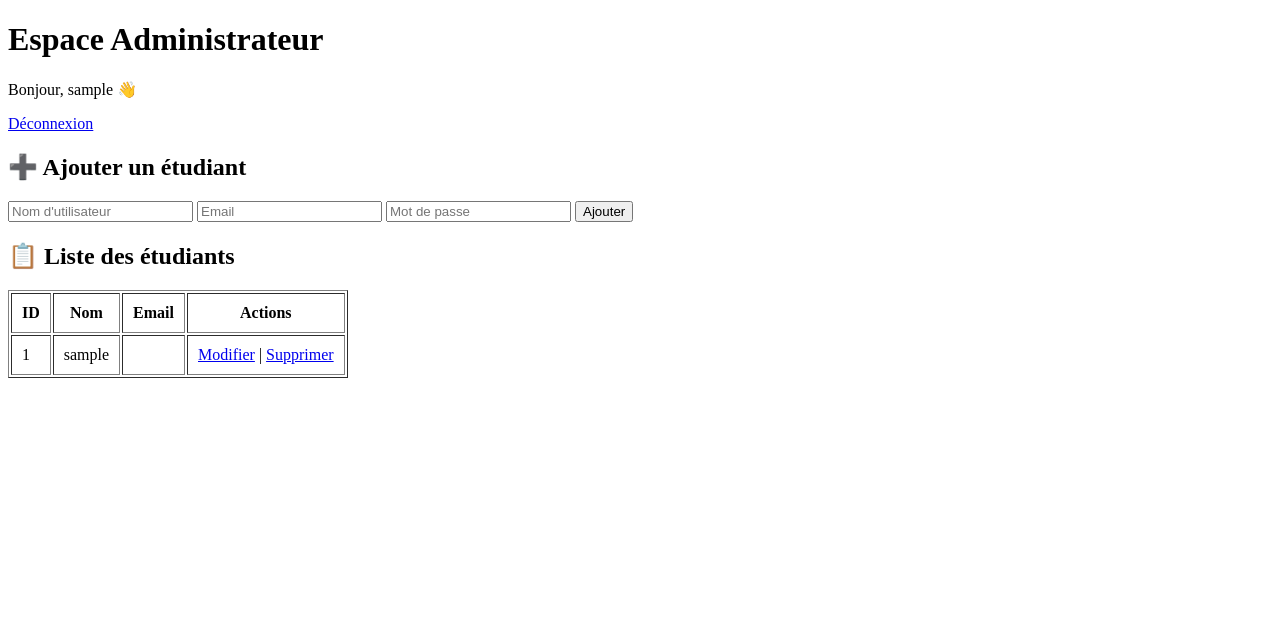
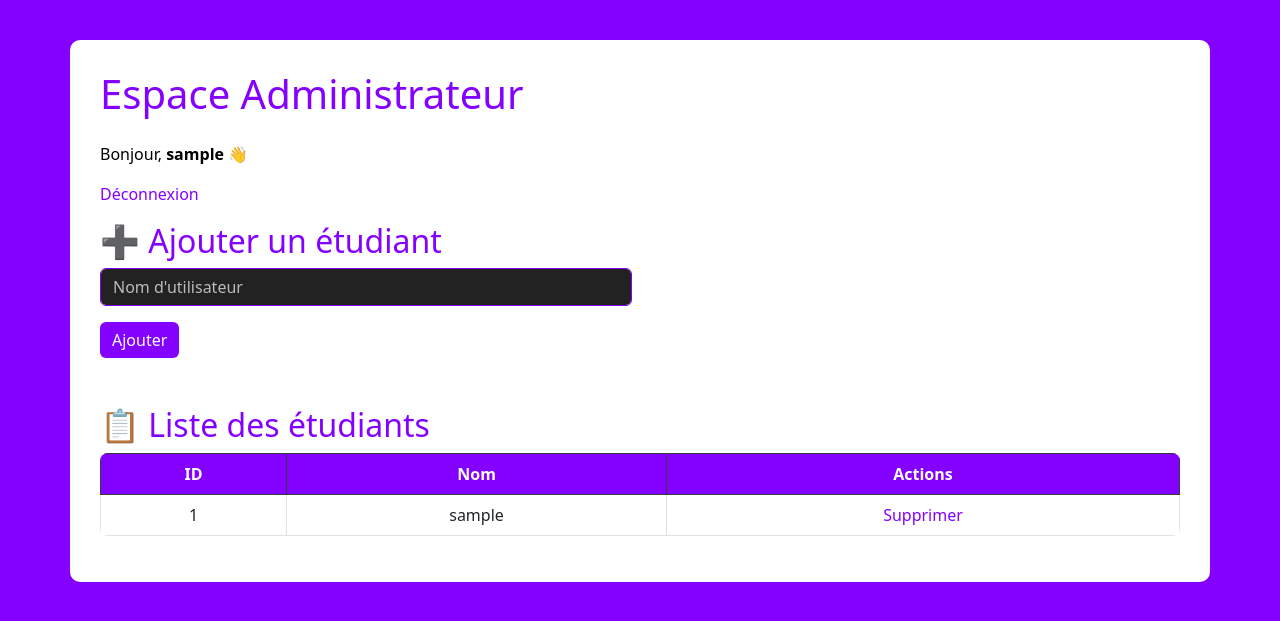
Before and after one commit to HoussamElBouamraoui/module-note, a PHP site: page /admin/admin_student.php in a window 1280 px wide. Shown: the top 621 px of the page. Run offline with PHP 8.4, Linux system fonts and the light colour scheme; the visitor is signed in with stand-in values (Sample User, id 1); data that the repository does not hold is empty.

Commit message:
ajouter page d'admin avec quelque modification

```diff
--- /dev/null
+++ b/admin/admin_student.php
@@ -0,0 +1,160 @@
+<?php
+session_start();
+
+// Vérifier si l'admin est connecté
+if (!isset($_SESSION['username'])) {
+    header("Location: ../index.php");
+    exit();
+}
+
+require_once '../base_donne/connexion.php';
+
+$message = "";
+
+// Ajout étudiant
+if ($_SERVER['REQUEST_METHOD'] === 'POST' && isset($_POST['add'])) {
+    $username = trim($_POST['username']);
+
+    if (!empty($username)) {
+        // Vérifie si l'étudiant existe déjà
+        $stmt = $pdo->prepare("SELECT * FROM student WHERE username = ?");
+        $stmt->execute([$username]);
+        $result = $stmt->fetch(PDO::FETCH_ASSOC);
+
+        if ($result) {
+            $message = "❌ Ce nom d'utilisateur existe déjà.";
+        } else {
+            $stmt = $pdo->prepare("INSERT INTO student (username) VALUES (?)");
+            if ($stmt->execute([$username])) {
+                $message = "✅ Étudiant ajouté avec succès.";
+            } else {
+                $message = "❌ Erreur lors de l'ajout.";
+            }
+        }
+    } else {
+        $message = "❌ Le nom d'utilisateur est obligatoire.";
+    }
+}
+
+// Suppression
+if (isset($_GET['delete'])) {
+    $id = $_GET['delete'];
+    $stmt = $pdo->prepare("DELETE FROM student WHERE id = ?");
+    $stmt->execute([$id]);
+    header("Location: admin_student.php");
+    exit();
+}
+
+// Récupération des étudiants
+$stmt = $pdo->query("SELECT * FROM student");
+$result = $stmt->fetchAll(PDO::FETCH_ASSOC);
+?>
+
+<!DOCTYPE html>
+<html lang="fr">
+<head>
+    <meta charset="UTF-8">
+    <title>Gestion des étudiants</title>
+    <link rel="stylesheet" href="https://cdn.jsdelivr.net/npm/bootstrap@5.3.0/dist/css/bootstrap.min.css">
+    <style>
+        body {
+            background: linear-gradient(to right, #8400ff, #8400ff);
+            color: black;
+            padding: 40px;
+        }
+        .container {
+            background-color: white;
+            border-radius: 10px;
+            padding: 30px;
+        }
+        h1, h2 {
+            color: #8400ff;
+        }
+        table {
+            background-color: #fff;
+            color: #181818;
+            border-radius: 8px;
+            overflow: hidden;
+        }
+        .table-dark th {
+            background-color: #8400ff !important;
+            color: #fff !important;
+        }
+        .btn-custom {
+            background-color: #8400ff;
+            color: #fff;
+            border: none;
+        }
+        .btn-custom:hover {
+            background-color: #6c3483;
+            color: #fff;
+        }
+        a {
+            color: #8400ff;
+            text-decoration: none;
+        }
+        a:hover {
+            text-decoration: underline;
+            color: #fff;
+        }
+        .form-control {
+            background-color: #222;
+            color: #fff;
+            border: 1px solid #8400ff;
+        }
+        .form-control::placeholder {
+            color: #bbb;
+        }
+        .alert-success {
+            background-color: #8400ff;
+            color: #fff;
+            border: none;
+        }
+    </style>
+</head>
+<body>
+
+<div class="container">
+    <h1 class="mb-4">Espace Administrateur</h1>
+    <p>Bonjour, <strong><?php echo $_SESSION['username']; ?></strong> 👋</p>
+    <p><a href="logout.php">Déconnexion</a></p>
+
+    <?php if ($message): ?>
+        <div class="alert alert-success"><?= $message ?></div>
+    <?php endif; ?>
+
+    <h2>➕ Ajouter un étudiant</h2>
+    <form method="POST" class="row g-3 mb-5">
+        <div class="col-md-6">
+            <input type="text" name="username" class="form-control" placeholder="Nom d'utilisateur" required>
+        </div>
+        <div class="col-md-12">
+            <button type="submit" name="add" class="btn btn-custom">Ajouter</button>
+        </div>
+    </form>
+
+    <h2>📋 Liste des étudiants</h2>
+    <table class="table table-bordered table-hover text-center">
+        <thead class="table-dark">
+        <tr>
+            <th>ID</th>
+            <th>Nom</th>
+            <th>Actions</th>
+        </tr>
+        </thead>
+        <tbody>
+        <?php foreach ($result as $row): ?>
+            <tr>
+                <td><?= htmlspecialchars($row['id']) ?></td>
+                <td><?= htmlspecialchars($row['username']) ?></td>
+                <td>
+                    <a href="admin_student.php?delete=<?= $row['id'] ?>" onclick="return confirm('Supprimer cet étudiant ?');">Supprimer</a>
+                </td>
+            </tr>
+        <?php endforeach; ?>
+        </tbody>
+    </table>
+</div>
+
+</body>
+</html>
--- a/admin_student.php
+++ /dev/null
@@ -1,74 +0,0 @@
-<?php
-session_start();
-
-// Vérifier si l'admin est connecté
-if (!isset($_SESSION['username']) || $_SESSION['role'] !== 'admin') {
-    header("Location: ../index.php");
-    exit();
-}
-
-// Connexion à la base
-$conn = new mysqli("localhost", "root", "", "smart_notes");
-if ($conn->connect_error) {
-    die("Connexion échouée : " . $conn->connect_error);
-}
-
-// Ajout d’un étudiant
-if ($_SERVER['REQUEST_METHOD'] === 'POST' && isset($_POST['add'])) {
-    $username = trim($_POST['username']);
-    $email = trim($_POST['email']);
-    $password = password_hash(trim($_POST['password']), PASSWORD_DEFAULT);
-
-    $stmt = $conn->prepare("INSERT INTO student (username, email, password) VALUES (?, ?, ?)");
-    $stmt->bind_param("sss", $username, $email, $password);
-    $stmt->execute();
-}
-
-// Suppression
-if (isset($_GET['delete'])) {
-    $id = $_GET['delete'];
-    $conn->query("DELETE FROM student WHERE id=$id");
-}
-
-// Récupération des étudiants
-$result = $conn->query("SELECT * FROM student");
-?>
-
-<!DOCTYPE html>
-<html lang="fr">
-<head>
-    <meta charset="UTF-8">
-    <title>Admin - Gérer les étudiants</title>
-</head>
-<body>
-<h1>Espace Administrateur</h1>
-<p>Bonjour, <?php echo $_SESSION['username']; ?> 👋</p>
-<a href="logout.php">Déconnexion</a>
-
-<h2>➕ Ajouter un étudiant</h2>
-<form method="POST">
-    <input type="text" name="username" placeholder="Nom d'utilisateur" required>
-    <input type="email" name="email" placeholder="Email" required>
-    <input type="password" name="password" placeholder="Mot de passe" required>
-    <button type="submit" name="add">Ajouter</button>
-</form>
-
-<h2>📋 Liste des étudiants</h2>
-<table border="1" cellpadding="10">
-    <tr>
-        <th>ID</th><th>Nom</th><th>Email</th><th>Actions</th>
-    </tr>
-    <?php while ($row = $result->fetch_assoc()): ?>
-        <tr>
-            <td><?= $row['id'] ?></td>
-            <td><?= $row['username'] ?></td>
-            <td><?= $row['email'] ?></td>
-            <td>
-                <a href="edit_student.php?id=<?= $row['id'] ?>">Modifier</a> |
-                <a href="admin_students.php?delete=<?= $row['id'] ?>" onclick="return confirm('Supprimer cet étudiant ?');">Supprimer</a>
-            </td>
-        </tr>
-    <?php endwhile; ?>
-</table>
-</body>
-</html>
--- /dev/null
+++ b/base_donne/connexion.php
@@ -0,0 +1,17 @@
+<?php
+// connexion.php
+
+$host = 'localhost';
+$dbname = 'smart_notes';
+$user = 'root';
+$pass = '';
+
+try {
+    $pdo = new PDO("mysql:host=$host;dbname=$dbname;charset=utf8", $user, $pass);
+    $pdo->setAttribute(PDO::ATTR_ERRMODE, PDO::ERRMODE_EXCEPTION);
+} catch (PDOException $e) {
+    die("Erreur de connexion à la base de données : " . $e->getMessage());
+}
+
+
+/* require_once '../base_donne/connexion.php'; */
--- a/base_donne/smart_notes.sql
+++ b/base_donne/smart_notes.sql
@@ -21,6 +21,7 @@ CREATE TABLE student (
 CREATE TABLE modules (
     id INT AUTO_INCREMENT PRIMARY KEY,
     name VARCHAR(100) NOT NULL,
+    desciption TEXT,
     id_student INT NOT NULL,
     FOREIGN KEY (id_student) REFERENCES student(id) ON DELETE CASCADE
 );
--- a/index.php
+++ b/index.php
@@ -24,9 +24,7 @@ $isLoggedIn = isset($_SESSION['username']);
                 <a href="pages/login.html">Login</a>
             <?php endif; ?>
         </div>
-        <div id="profil">
-            <a href="#">Profil</a>
-        </div>
+
         <div id="mode">
             <a href="index.php">Mode</a>
         </div>
```
Also changed, not shown: pages/login.html (+17 -0 lines), script-php/login.php (+25 -46 lines), script-php/register.php (+10 -19 lines).
